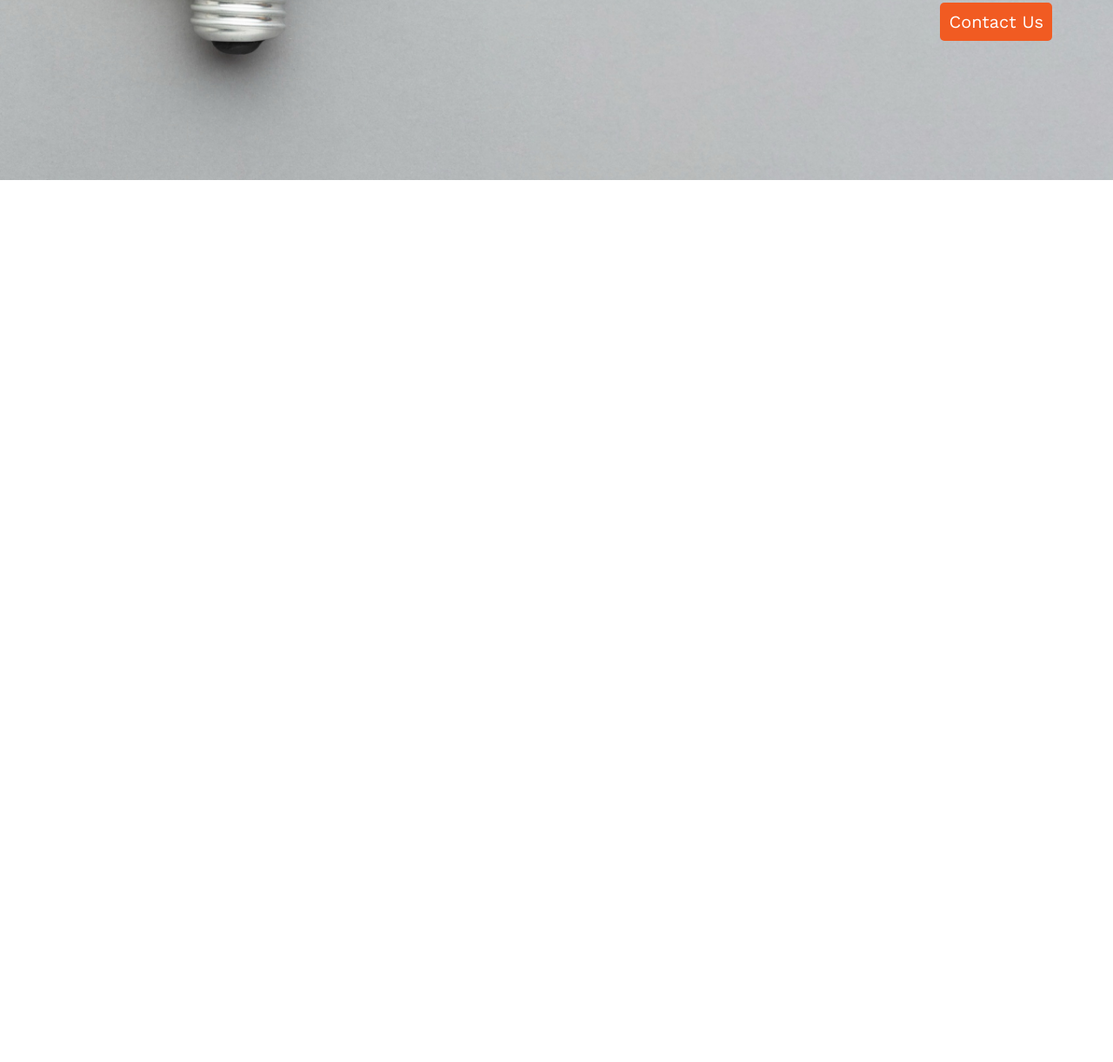
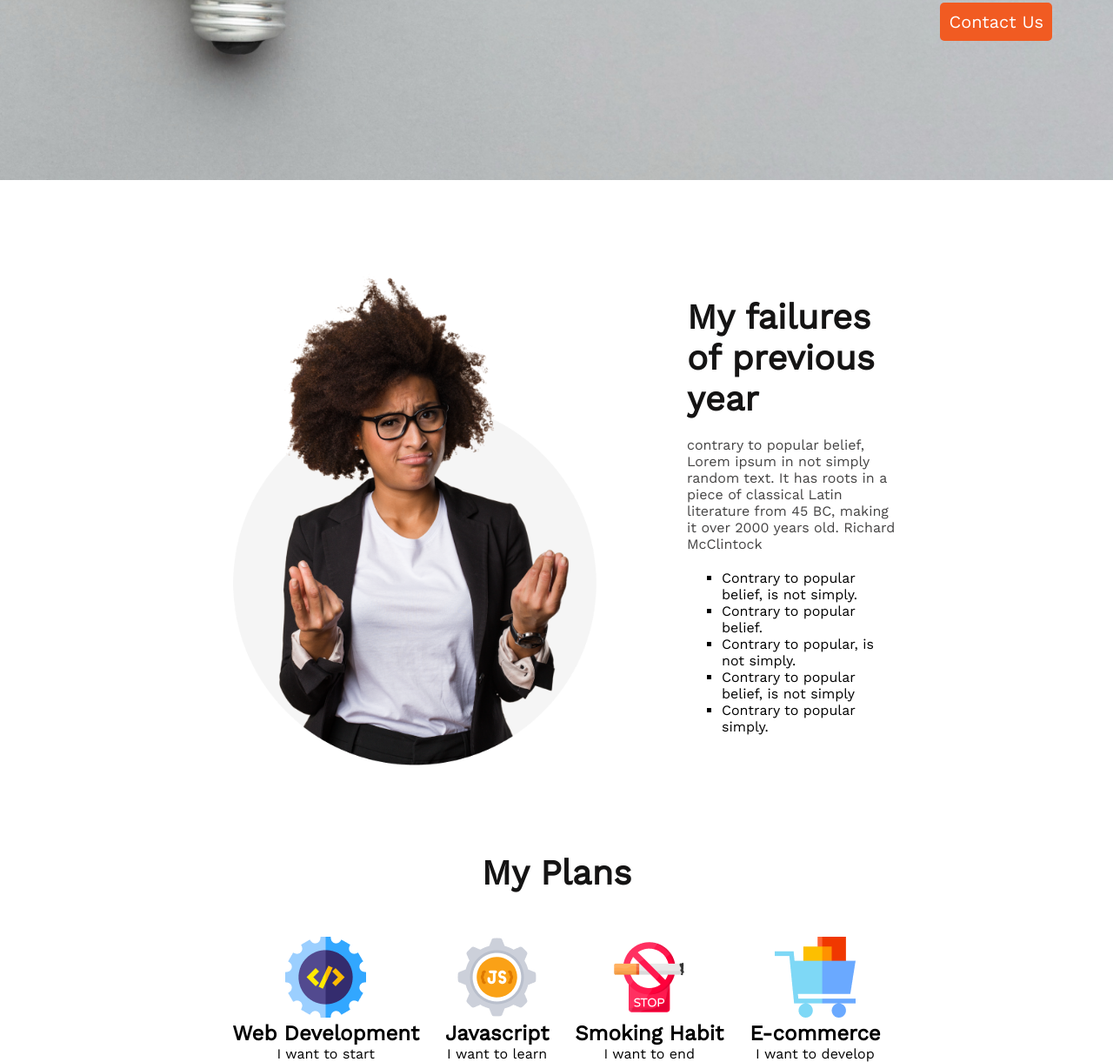
Before and after one commit to ctasbihas/new-year-new-me, a plain HTML site: page index.html in a window 1280 px wide. Shown: the part 555-1776 px from the top of the page at 87% size. Before the commit the page ends 862 px from the top, so only its background shows below. Drawn offline with nearby package versions, Linux system fonts and the light colour scheme.

Commit message:
failures section done

```diff
--- a/index.html
+++ b/index.html
@@ -5,18 +5,77 @@
     <meta http-equiv="X-UA-Compatible" content="IE=edge" />
     <meta name="viewport" content="width=device-width, initial-scale=1.0" />
     <title>New Year New Me</title>
-    <link rel="stylesheet" href="styles/style.css">
-    <link rel="preconnect" href="https://fonts.googleapis.com"><link rel="preconnect" href="https://fonts.gstatic.com" crossorigin><link href="https://fonts.googleapis.com/css2?family=Work+Sans&display=swap" rel="stylesheet">
+    <link rel="stylesheet" href="styles/style.css" />
+    <link rel="preconnect" href="https://fonts.googleapis.com" />
+    <link rel="preconnect" href="https://fonts.gstatic.com" crossorigin />
+    <link
+      href="https://fonts.googleapis.com/css2?family=Work+Sans&display=swap"
+      rel="stylesheet"
+    />
   </head>
   <body>
+    <!-- Banner -->
     <header>
       <div class="banner">
-        <h1 class="banner-title">All Thinks Are<br>Possible If You<br>believe</h1>
-        <p>There are many variations of passages of Lorem Ipsum<br>available, but the majority have suffered alteration in some<br>form, by injected humour, or randomised words</p>
+        <h1 class="banner-title">
+          All Thinks Are<br />Possible If You<br />believe
+        </h1>
+        <p>
+          There are many variations of passages of Lorem Ipsum<br />available,
+          but the majority have suffered alteration in some<br />form, by
+          injected humour, or randomised words
+        </p>
         <button class="banner-btn">Contact Us</button>
       </div>
     </header>
-    <main></main>
+    <main>
+      <!-- My failures -->
+      <section class="my-failures">
+        <img src="images/person.png" alt="" style="width: 450px" />
+        <div>
+          <h2 class="failure-title">My failures of previous year</h2>
+          <p style="color: #444343; margin: 20px 0">
+            contrary to popular belief, Lorem ipsum in not simply random text.
+            It has roots in a piece of classical Latin literature from 45 BC,
+            making it over 2000 years old. Richard McClintock
+          </p>
+          <ol>
+            <li>Contrary to popular belief, is not simply.</li>
+            <li>Contrary to popular belief.</li>
+            <li>Contrary to popular, is not simply.</li>
+            <li>Contrary to popular belief, is not simply</li>
+            <li>Contrary to popular simply.</li>
+          </ol>
+        </div>
+      </section>
+
+      <!-- My plans -->
+      <section class="plan-section">
+        <h1>My Plans</h1>
+        <div class="plans">
+          <div>
+            <img src="images/icons/web.png" alt="Web Development" />
+            <h2>Web Development</h2>
+            <p>I want to start</p>
+          </div>
+          <div>
+            <img src="images/icons/js.png" alt="Javascript" />
+            <h2>Javascript</h2>
+            <p>I want to learn</p>
+          </div>
+          <div>
+            <img src="images/icons/smoke.png" alt="Smoke" />
+            <h2>Smoking Habit</h2>
+            <p>I want to end</p>
+          </div>
+          <div>
+            <img src="images/icons/ecom.png" alt="E-commerce" />
+            <h2>E-commerce</h2>
+            <p>I want to develop</p>
+          </div>
+        </div>
+      </section>
+    </main>
     <footer></footer>
   </body>
 </html>
--- a/styles/style.css
+++ b/styles/style.css
@@ -12,7 +12,7 @@
   padding: 10px;
   color: #005fac;
 }
-.btn-primary:hover{
+.btn-primary:hover {
   cursor: pointer;
 }
 
@@ -24,7 +24,7 @@
   text-align: right;
   color: #151414;
   padding: 215px 70px 160px 0;
-margin-bottom: 100px;
+  margin-bottom: 100px;
 }
 .banner-title {
   font-weight: 700;
@@ -34,15 +34,48 @@ margin-bottom: 100px;
   margin-top: 24px;
   margin-bottom: 34px;
 }
-.banner-btn{
-  color: #FFFFFF;
+.banner-btn {
+  color: #ffffff;
   border: 0;
   border-radius: 5px;
   font-weight: 300;
   font-size: 20px;
   padding: 10px;
-  background: #F15B22;
+  background: #f15b22;
 }
-.banner-btn:hover{
+.banner-btn:hover {
   cursor: pointer;
 }
+
+/* My failures */
+.my-failures {
+  padding: 0 250px;
+  display: flex;
+  gap: 90px;
+  align-items: center;
+  margin: 0 auto 100px;
+}
+.failure-title {
+  font-weight: 700;
+  font-size: 40px;
+  color: #151414;
+}
+.my-failures ol li {
+  list-style-type: square;
+}
+
+/* My Plans */
+.plan-section {
+  text-align: center;
+}
+.plan-section > h1 {
+  font-size: 40px;
+  font-weight: 700;
+  color: #151414;
+  margin-bottom: 50px;
+}
+.plans{
+  display: flex;
+  justify-content: center;
+  gap: 30px;
+}
```
